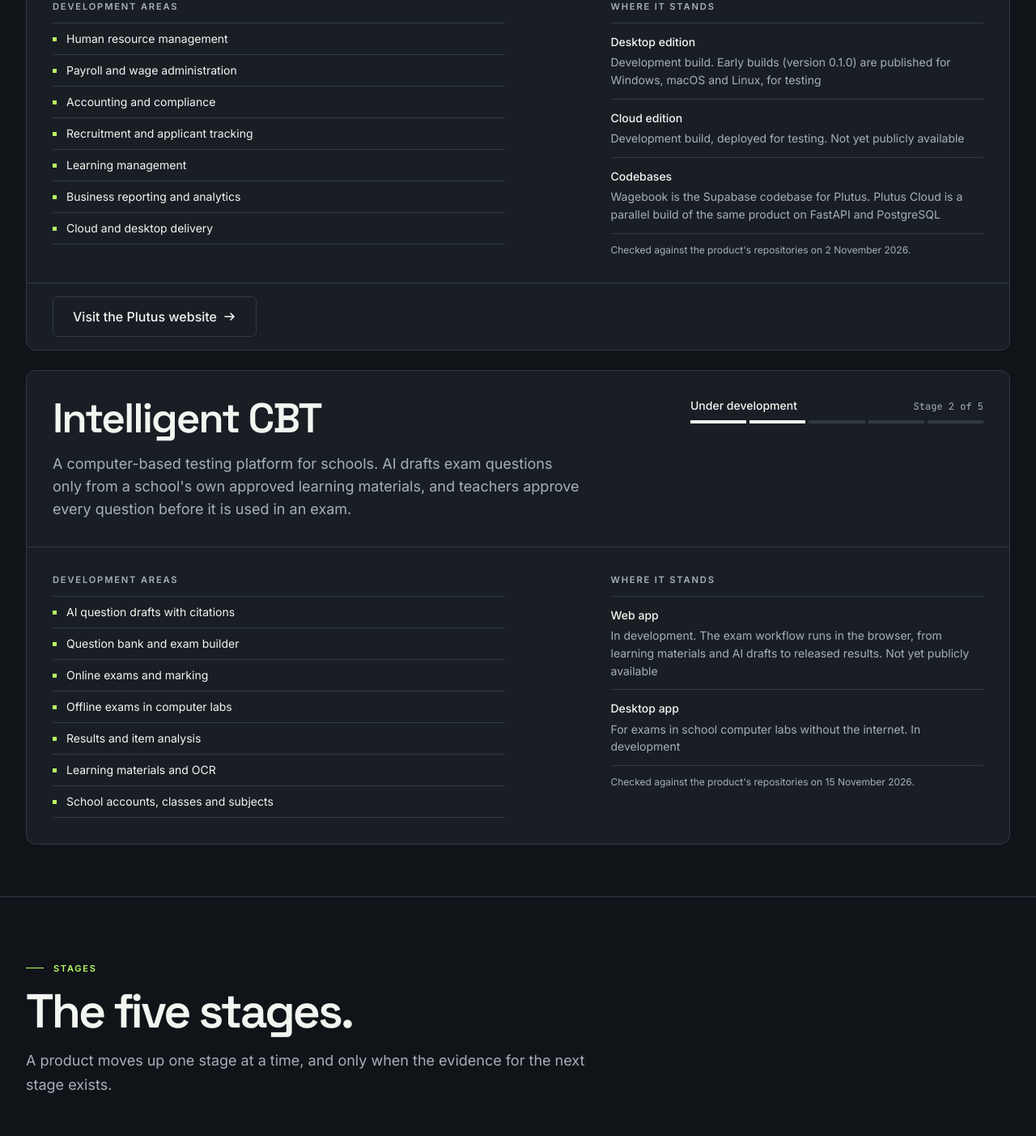
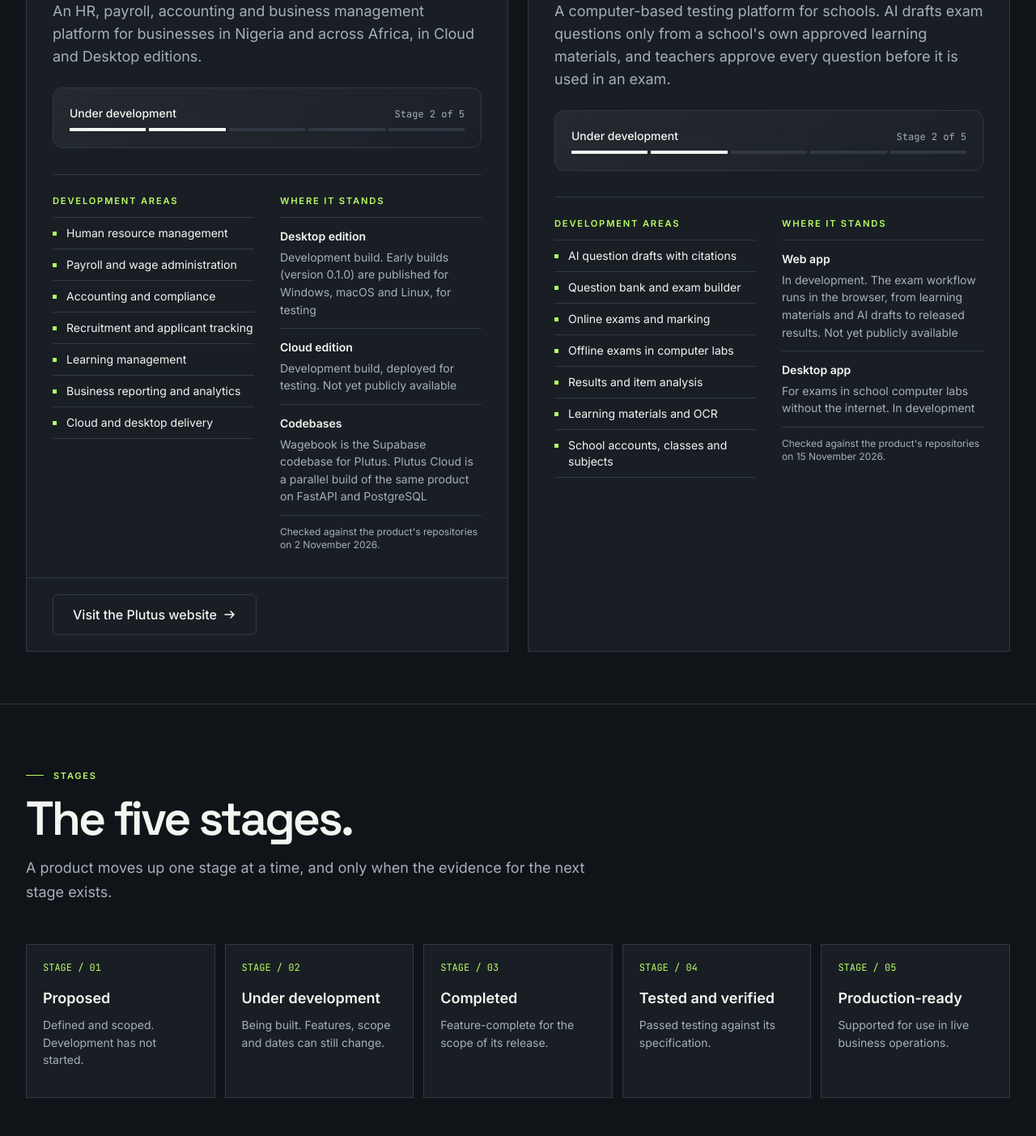
Before and after one commit to oghenenoghie/aqvessa, a Next.js app in the folder web/corporate-site/: page /products in a window 1280 px wide. Shown: the part 840-2243 px from the top of the page at 81% size. Built offline with nearby package versions, Linux system fonts and the light colour scheme; no server answers.

Commit message:
Restyle product detail panels to match the new card system

```diff
--- a/web/corporate-site/src/app/products/page.tsx
+++ b/web/corporate-site/src/app/products/page.tsx
@@ -20,57 +20,51 @@ export default function ProductsPage() {
       </PageIntro>
 
       <section aria-label="Products" className="border-t border-hairline py-16">
-        <div className="wrap grid gap-6">
-          {PRODUCTS.map((product) => (
-            <article
-              key={product.slug}
-              id={product.slug}
-              aria-labelledby={`${product.slug}-name`}
-              className="scroll-mt-32 overflow-hidden rounded-lg border border-hairline bg-surface"
-            >
-              <header className="grid gap-6 border-b border-hairline p-6 sm:p-8 lg:grid-cols-12 lg:gap-8">
-                <div className="lg:col-span-7">
-                  <h2 id={`${product.slug}-name`} className="type-heading-lg">
-                    {product.name}
-                  </h2>
-                  <p className="mt-4 type-body-lg text-ink-muted">{product.summary}</p>
+        <div className="wrap grid gap-6 lg:grid-cols-2">
+          {PRODUCTS.map((product, index) => (
+            <article key={product.slug} id={product.slug} aria-labelledby={`${product.slug}-name`} className="frontier-card grid scroll-mt-32 content-start overflow-hidden rounded-xl border border-hairline bg-surface">
+              <header className="frontier-product-visual relative grid min-h-[190px] content-between overflow-hidden border-b border-hairline p-6 sm:p-8">
+                <div aria-hidden="true" className="frontier-card-grid absolute inset-0" />
+                <div className="relative flex items-center justify-between gap-3">
+                  <span className="type-mono-sm text-brand-text">PRODUCT / {String(index + 1).padStart(2, "0")}</span>
+                  <span className="type-caption text-ink-muted">Verified {formatDate(product.asOf)}</span>
                 </div>
-                <div className="lg:col-span-4 lg:col-start-9">
+                <h2 id={`${product.slug}-name`} className="relative max-w-[15ch] type-display-lg">{product.name}</h2>
+              </header>
+              <div className="grid gap-8 p-6 sm:p-8">
+                <div className="grid gap-6">
+                  <p className="type-body-lg text-ink-muted">{product.summary}</p>
+                  <div className="frontier-panel rounded-lg p-5">
                     <StageMeter stage={product.stage} />
                   </div>
-              </header>
-              <div className="grid gap-8 p-6 sm:p-8 lg:grid-cols-12">
-                <div className="lg:col-span-6">
-                  <h3 className="type-label text-ink-muted">Development areas</h3>
-                  <ul className="brand-list mt-3">
-                    {product.areas.map((area) => (
-                      <li key={area}>{area}</li>
-                    ))}
-                  </ul>
                 </div>
-                <div className="lg:col-span-5 lg:col-start-8">
-                  <h3 className="type-label text-ink-muted">Where it stands</h3>
+                <div className="grid gap-8 border-t border-hairline pt-6 md:grid-cols-2">
+                  <div>
+                    <h3 className="type-label text-brand-text">Development areas</h3>
+                    <ul className="brand-list mt-3">{product.areas.map((area) => <li key={area}>{area}</li>)}</ul>
+                  </div>
+                  <div>
+                    <h3 className="type-label text-brand-text">Where it stands</h3>
                     <dl className="mt-3 border-t border-hairline">
                       {product.status.map((item) => (
                         <div key={item.term} className="border-b border-hairline py-3">
-                        <dt className="type-body-sm font-medium">{item.term}</dt>
+                          <dt className="type-body-sm font-semibold">{item.term}</dt>
                           <dd className="mt-1 type-body-sm text-ink-muted">{item.value}</dd>
                         </div>
                       ))}
                     </dl>
-                  <p className="mt-3 type-caption text-ink-muted">
-                    Checked against the product&apos;s repositories on <time dateTime={product.asOf}>{formatDate(product.asOf)}</time>.
-                  </p>
+                    <p className="mt-3 type-caption text-ink-muted">Checked against the product&apos;s repositories on <time dateTime={product.asOf}>{formatDate(product.asOf)}</time>.</p>
                   </div>
                 </div>
-              {product.url && (
-                <footer className="border-t border-hairline px-6 py-4 sm:px-8">
+              </div>
+              {product.url ? (
+                <footer className="border-t border-hairline px-6 py-5 sm:px-8">
                   <ButtonLink variant="line" href={product.url} target="_blank" rel="noopener">
                     {product.urlLabel} <ArrowIcon />
                     <span className="sr-only">(opens in a new tab)</span>
                   </ButtonLink>
                 </footer>
-              )}
+              ) : null}
             </article>
           ))}
         </div>
@@ -81,19 +75,14 @@ export default function ProductsPage() {
           <SectionHead eyebrow="Stages" id="stages-title" title="The five stages.">
             A product moves up one stage at a time, and only when the evidence for the next stage exists.
           </SectionHead>
-          <ol className="grid border-t border-hairline sm:grid-cols-2 lg:grid-cols-5">
+          <ol className="grid gap-3 sm:grid-cols-2 lg:grid-cols-5">
             {STAGES.map((s, i) => (
-              <li
-                key={s.stage}
-                className={[
-                  "grid content-start gap-2 border-b border-hairline pt-6 pr-6 pb-8",
-                  i % 2 === 1 ? "sm:max-lg:border-l sm:max-lg:pl-6" : "",
-                  i % 5 !== 0 ? "lg:border-l lg:pl-6" : "",
-                ].join(" ")}
-              >
-                <span className="type-mono-sm text-brand-text">{String(s.stage).padStart(2, "0")}</span>
-                <h3 className="type-body-lg font-medium">{s.name}</h3>
+              <li key={s.stage} className="frontier-card grid min-h-[190px] content-start gap-4 rounded-xl border border-hairline bg-surface p-5">
+                <span className="type-mono-sm text-brand-text">STAGE / {String(s.stage).padStart(2, "0")}</span>
+                <div className="grid gap-2">
+                  <h3 className="type-body-lg font-semibold">{s.name}</h3>
                   <p className="type-body-sm text-ink-muted">{s.text}</p>
+                </div>
               </li>
             ))}
           </ol>
```
Lines whose indentation alone changed are shown as unchanged.
